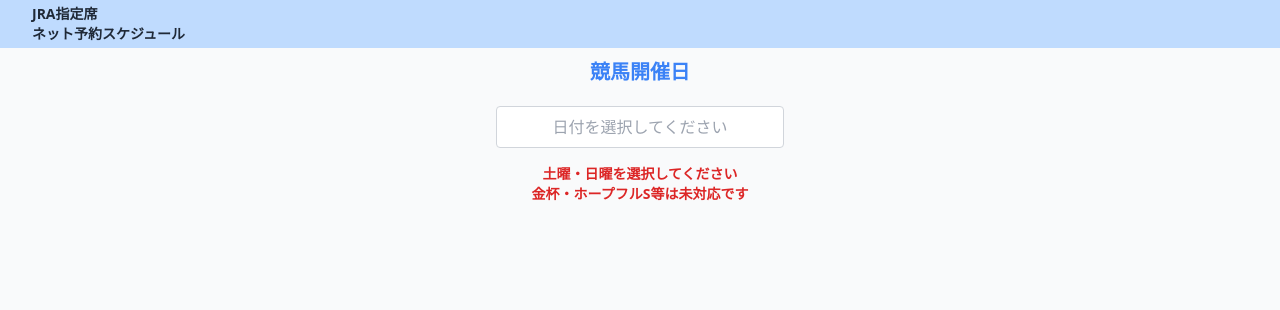
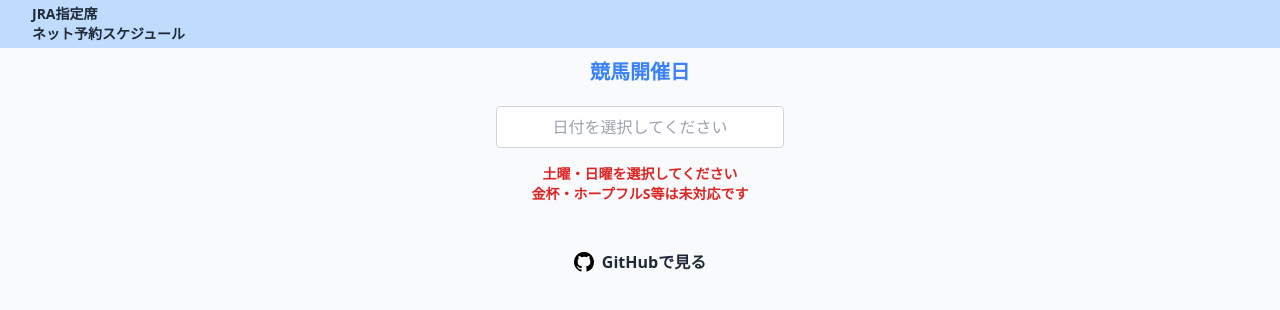
Before and after one commit to k-negishi/jra-ticket-schedule, a Vue app: page / in a window 1280 px wide. Shown: the top 310 px of the page. Built offline with nearby package versions, Linux system fonts and the light colour scheme.

Commit message:
add github link

```diff
--- a/src/App.vue
+++ b/src/App.vue
@@ -14,6 +14,17 @@
             <main>
                 <Top />
             </main>
+        </div>
+        <div>
+            <a
+                href="https://github.com/k-negishi/jra-ticket-schedule"
+                class="github-link"
+                target="_blank"
+                rel="noopener noreferrer"
+            >
+                <img src="@/assets/github-icon.svg" alt="GitHub" class="github-icon" />
+                GitHubで見る
+            </a>
         </div>
     </div>
 </template>
@@ -38,6 +49,24 @@
     margin-top: 0;
 }
 
+.github-link {
+    @apply flex items-center gap-2 text-gray-800 font-semibold hover:text-gray-400 m-10;
+    text-decoration: none;
+    align-items: center;
+    justify-content: center;
+}
+
+.github-icon {
+    width: 20px;
+    height: 20px;
+    fill: currentColor;
+    transition: transform 0.2s ease;
+}
+
+.github-link:hover .github-icon {
+    transform: scale(1.2);
+}
+
 /* レスポンシブスタイル */
 @media (max-width: 10240px) {
     header {
```
Also changed, not shown: src/assets/github-icon.svg (added).
